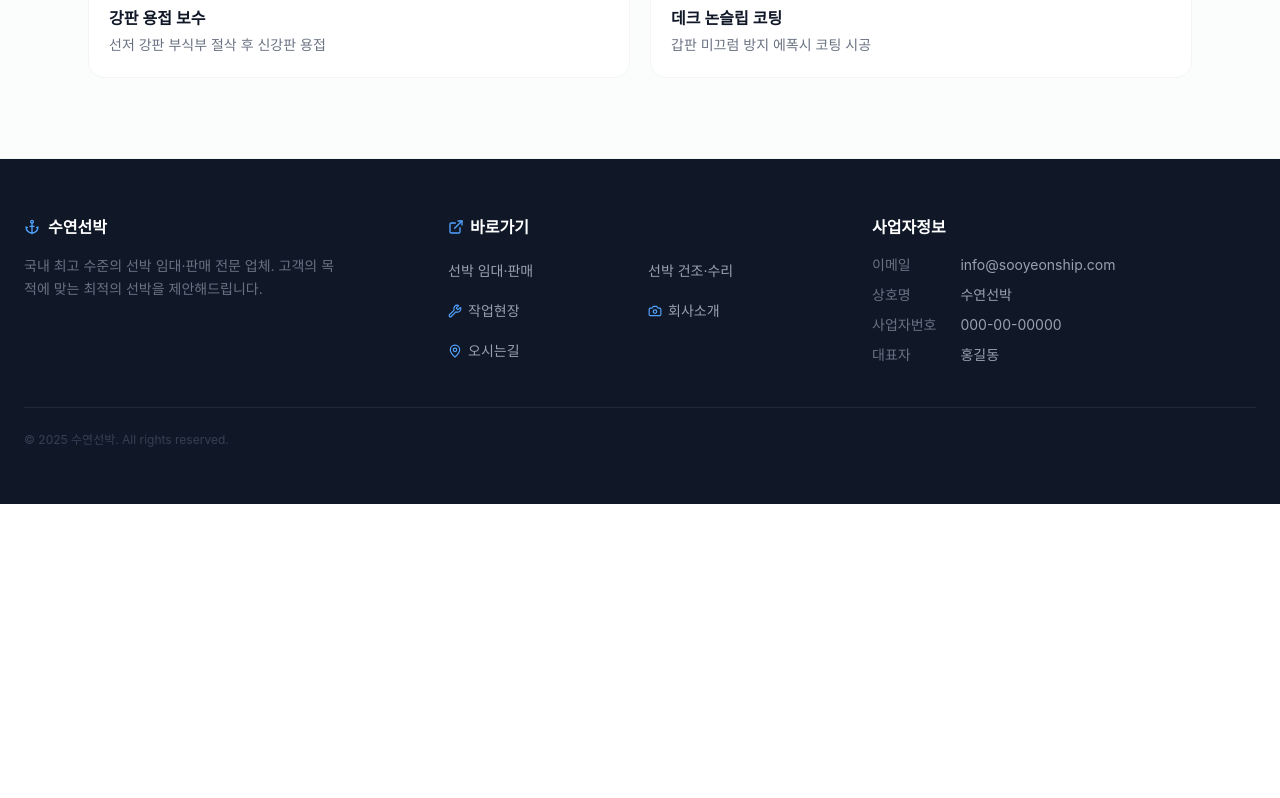
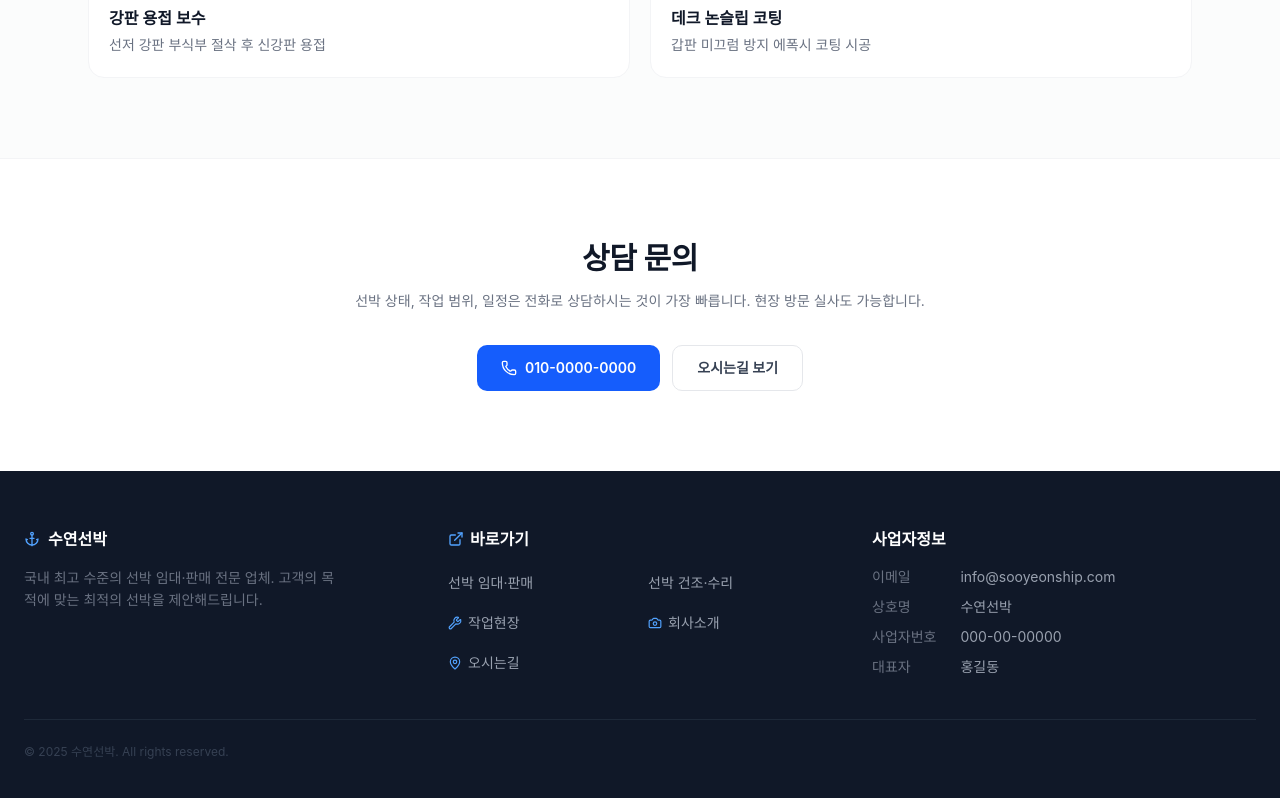
Before and after one commit to b-hyoung/sunbk, a Next.js app: page /shipyard in a window 1280 px wide. Shown: the part 2099-2897 px from the top of the page. Before the commit the page ends 2603 px from the top, so only its background shows below. Built offline with nearby package versions, Linux system fonts and the light colour scheme.

Commit message:
feat(shipyard): 하단 상담 CTA 섹션
Co-Authored-By: Claude Sonnet 4.6 <noreply@anthropic.com>

```diff
--- a/app/shipyard/page.tsx
+++ b/app/shipyard/page.tsx
@@ -44,6 +44,30 @@ export default function ShipyardPage() {
       </section>
       <ServiceCards />
       <RepairGallery />
+
+      {/* ── 상담 CTA ── */}
+      <section className="max-w-6xl mx-auto px-4 sm:px-6 py-16 sm:py-20 text-center">
+        <h2 className="text-gray-900 mb-3">상담 문의</h2>
+        <p className="text-sm text-gray-500 mb-8 max-w-xl mx-auto leading-relaxed">
+          선박 상태, 작업 범위, 일정은 전화로 상담하시는 것이 가장 빠릅니다.
+          현장 방문 실사도 가능합니다.
+        </p>
+        <div className="flex flex-wrap gap-3 justify-center">
+          <a
+            href={`tel:${COMPANY.phone}`}
+            className="inline-flex items-center gap-2 bg-blue-600 hover:bg-blue-700 text-white px-6 py-3 rounded-lg text-sm font-semibold transition-colors"
+          >
+            <Phone className="w-4 h-4" />
+            {COMPANY.phone}
+          </a>
+          <Link
+            href="/contact"
+            className="inline-flex items-center gap-2 border border-gray-200 hover:border-gray-300 text-gray-700 px-6 py-3 rounded-lg text-sm font-semibold transition-colors"
+          >
+            오시는길 보기
+          </Link>
+        </div>
+      </section>
     </div>
   );
 }
```
